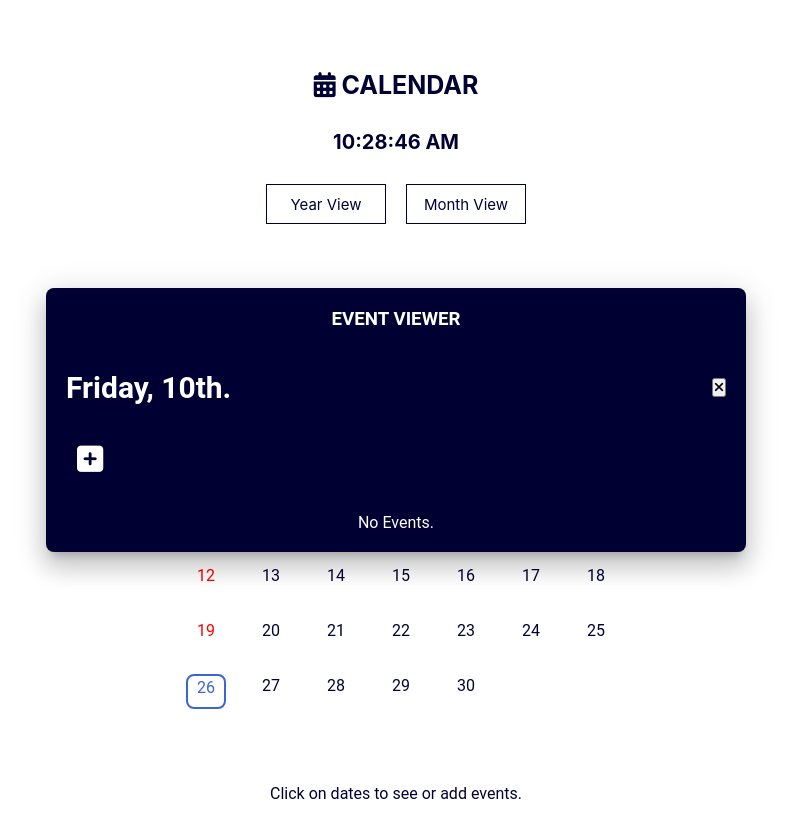
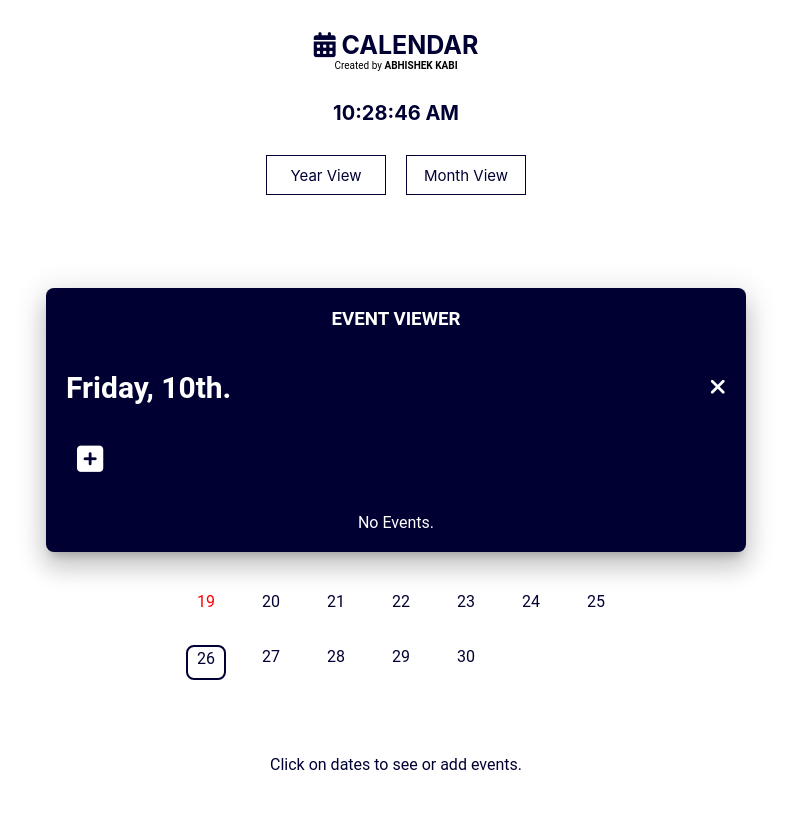
Before and after one commit to abk2191/react-calendar, a React (Vite) app: page / in a window 1280 px wide. Both pictures are taken after a click on the element "10". Shown: the top 838 px of the page, without its empty margins (244-1035 px from the left). Built offline with nearby package versions, Linux system fonts and the light colour scheme.

Commit message:
Feature Update

```diff
--- a/src/Calendar.jsx
+++ b/src/Calendar.jsx
@@ -470,6 +470,9 @@ function Calendar() {
   }
 
   function goToMonthView() {
+    const today = new Date();
+    setCurrentMonth(today.getMonth());
+    setCurrentYear(today.getFullYear());
     setCurrentView("month");
   }
 
@@ -896,7 +899,7 @@ function Calendar() {
           >
             {day}, {getOrdinalSuffix(selectedDate)}.
           </h3>
-          <button className="cls-nt-btn" onClick={closeEventViewer}>
+          <button className="cls-evnt-vwr-btn" onClick={closeEventViewer}>
             <i className="fa-solid fa-xmark"></i>
           </button>
         </div>
@@ -1200,7 +1203,7 @@ function Calendar() {
                         color: isToday
                           ? "white"
                           : hasEvent
-                            ? "white"
+                            ? "#000033"
                             : isSunday
                               ? "red"
                               : isDarkTheme
@@ -1208,20 +1211,16 @@ function Calendar() {
                                 : "#000033",
                         borderRadius: "8px",
                         backgroundColor: hasEvent
-                          ? "green"
+                          ? "transparent"
                           : isToday
-                            ? "#3a65d2"
+                            ? "#000033"
                             : "transparent",
                         cursor: hasEvent ? "pointer" : "default",
-                        fontWeight: hasEvent
-                          ? "bold"
+                        fontWeight: isToday ? "bold" : "normal",
+                        border: hasEvent
+                          ? "1.5px solid #000033"
                           : isToday
-                            ? "bold"
-                            : "normal",
-                        border: hasEvent
-                          ? "1px solid green"
-                          : isToday
-                            ? "1px solid #3a65d2"
+                            ? "1px solid #000033"
                             : "none",
                         flex: "1",
                         minWidth: "0",
@@ -1384,7 +1383,7 @@ function Calendar() {
 
   return (
     <>
-      <div className="time" style={{ marginTop: "70px" }}>
+      <div className="time" style={{ marginTop: "30px", textAlign: "center" }}>
         <div>
           <h1
             style={{
@@ -1395,6 +1394,9 @@ function Calendar() {
           >
             <i className="fa-solid fa-calendar-days"></i>&nbsp;CALENDAR
           </h1>
+          <p style={{ fontSize: "10px" }}>
+            Created by <strong>ABHISHEK KABI</strong>
+          </p>
           {/* <button
             onClick={clearAllCalendarData}
             style={{
@@ -1567,9 +1569,9 @@ function Calendar() {
                           style={{
                             color:
                               date === todayDate
-                                ? "#3a65d2"
+                                ? "#000033"
                                 : hasEvent
-                                  ? "green"
+                                  ? "#000033"
                                   : isSunday
                                     ? "red"
                                     : isDarkTheme
@@ -1577,9 +1579,9 @@ function Calendar() {
                                       : "#000033",
                             fontSize: "16px",
                             border: hasEvent
-                              ? "2px solid green"
+                              ? "2px solid #000033"
                               : date === todayDate
-                                ? "2px solid #3a65d2"
+                                ? "2px solid #000033"
                                 : "none",
                             borderRadius: "8px",
                             cursor: "pointer",
--- a/src/EventEditor.jsx
+++ b/src/EventEditor.jsx
@@ -83,10 +83,7 @@ function EventEditor({ onClose, onSaveEvent, editingEvent }) {
           ×
         </button>
 
-        <form
-          onSubmit={handleSubmit}
-          style={{ color: "white", width: "100%", marginTop: "140px" }}
-        >
+        <form onSubmit={handleSubmit} style={{ color: "white", width: "100%" }}>
           <div>
             <label htmlFor="name">Event Name:</label>
             <input
--- a/src/index.css
+++ b/src/index.css
@@ -1695,6 +1695,13 @@ html {
 
   animation: none; /* Remove float animation */
   z-index: 15001;
+}
+
+.cls-evnt-vwr-btn {
+  background: none;
+  border: none;
+  color: white;
+  font-size: 22px;
 }
 
 /* Add floating animation */
```
